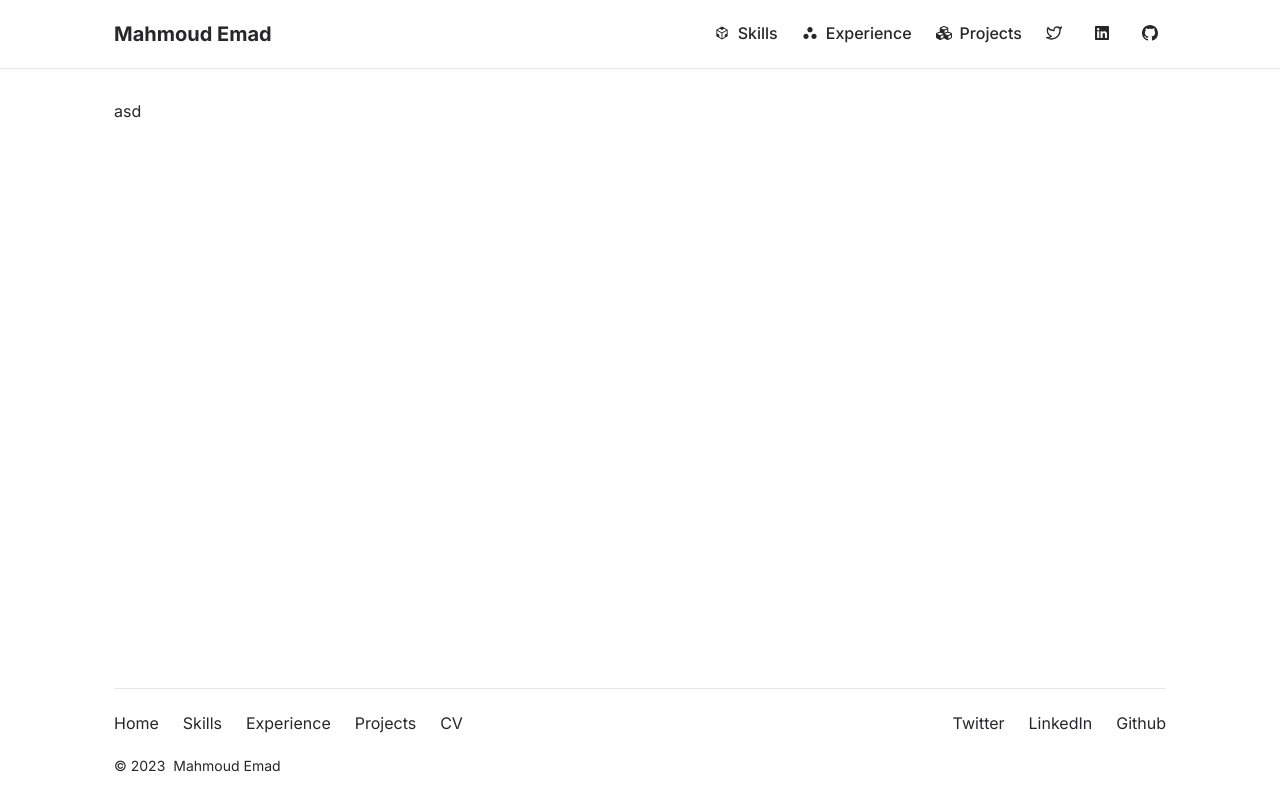
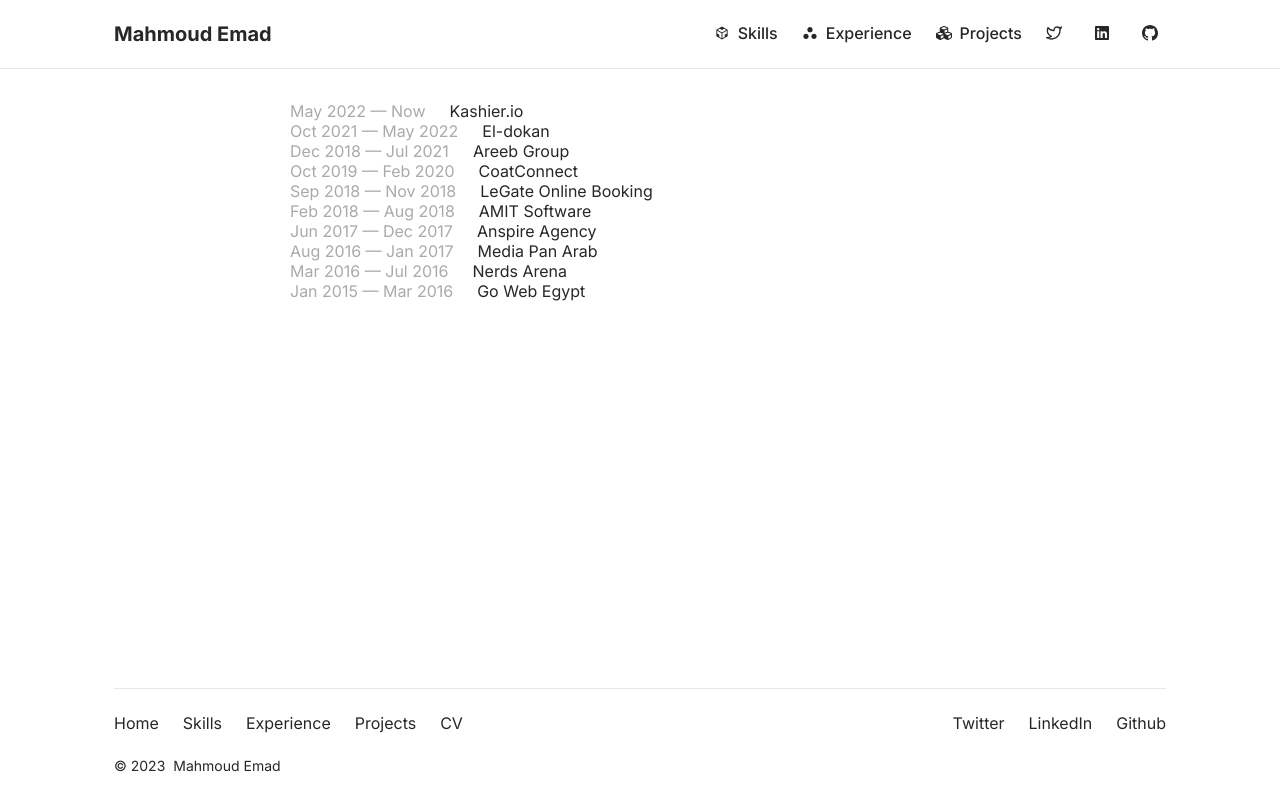
Before and after one commit to iMahmoudEmad/Mahmoud-EmadEldin-CV, a Next.js app: page /experience in a window 1280 px wide. Built offline with nearby package versions, Linux system fonts and the light colour scheme.

Commit message:
Added experince constants

```diff
--- a/package.json
+++ b/package.json
@@ -22,6 +22,7 @@
     "typescript": "5.0.2"
   },
   "devDependencies": {
-    "sass": "^1.60.0"
+    "sass": "^1.60.0",
+    "uuid": "^9.0.0"
   }
 }
--- /dev/null
+++ b/src/constants/experience.ts
@@ -0,0 +1,224 @@
+interface ExperienceI {
+  from: string;
+  to: string;
+  contract: string;
+  role: string;
+  company: {
+    name: string;
+    link: string;
+  };
+  location: string;
+  responsibility: string[];
+}
+
+export const experiences: ExperienceI[] = [
+  {
+    from: "May 2022",
+    to: "now",
+    contract: "full-time",
+    role: "Frontend Lead",
+    company: {
+      name: "Kashier.io",
+      link: "https://kashier.io",
+    },
+    location: "Cairo, Egypt",
+    responsibility: [
+      "Architecture long term plan with Angular stack",
+      "Architecture refactor plan following best practices and code standards & make reusable component and private NPM packages",
+      "Lead Frontend process",
+      "Participated in creating CI/CD pipeline on Bitbucket to automate building and deploying web apps",
+      "Reduced the Merchant portal loading time by adding (Service workers, GZIP compress, and another awesome stuff).",
+      "Monorepo Architecture plan in the newest theme",
+      "Unit testing with Angular",
+      "Integration test using cypress (basics)",
+      "SEO optimization",
+      "Leading Frontend Pull Requests to make sure they follow best practices and code standards",
+      "Worked in an Agile based environment",
+      "Security checks for Merchant & Agent portals",
+      "Leading the interviews for Frontend positions",
+      "Leading code analysis updates with Sonarqube",
+    ],
+  },
+  {
+    from: "Oct 2021",
+    to: "May 2022",
+    contract: "full-time",
+    role: "Senior Frontend Engineer",
+    company: {
+      name: "El-dokan",
+      link: "https://www.el-dokan.com",
+    },
+    location: "Cairo, Egypt",
+    responsibility: [
+      "Architecture long-term plan with React stack",
+      "Architecture refactor plan following best practices and code standards & make reusable component and NPM packages",
+      "Lead marketing requirements and changes in the SAAS project and PWA",
+      "Participated in creating CI/CD pipeline on Jenkins to automate building and deploying web apps on AWS EC2",
+      "Reduced the SAAS product initial page loading time by adding Service workers to cache static assets",
+      "React.js in the newest theme",
+      "Unit testing with React.js & Angular & vanilla JS",
+      "Integration test",
+      "SEO optimization",
+      "Review Pull Requests from other coworkers to make sure they follow best practices and code standards",
+      "Worked in an Agile-based environment",
+      "Basic security checks",
+      "Leading the interviews for Frontend positions",
+    ],
+  },
+  {
+    from: "Dec 2018",
+    to: "Jul 2021",
+    contract: "part-time",
+    role: "Senior Frontend Engineer",
+    company: {
+      name: "Areeb Group",
+      link: "https://www.areebgroup.com",
+    },
+    location: "Cairo, Egypt",
+    responsibility: [
+      "Revamped and Refactored invesna.com following best practices and code standards",
+      "Migrate the existing Angular v5 to Angular v12 and RxJS v5 to v6",
+      "Participated in creating CI/CD pipeline on Microsoft Azure to automate building and deploying web apps on AWS",
+      "Reduced invesna.com  initial page loading time by adding Service workers to cache static assets",
+      "Create automation scripts on lambda service using Node.js",
+      "Node.js automation scripts & bots (with Slack)",
+      "React.js (internal tool)",
+      "Vue.js (internal tool)",
+      "Unit testing with React.js & Angular & vanilla JS",
+      "Integration test",
+      "SEO optimization",
+      "Review Pull Requests from other coworkers to make sure they follow best practices and code standards",
+      "Worked in an Agile-based environment",
+      "Makes security Checks & reports Monthly",
+      "Change any manual tasks to automation scripts",
+      "Act as an interviewer for Frontend positions",
+    ],
+  },
+  {
+    from: "Oct 2019",
+    to: "Feb 2020",
+    contract: "part-time",
+    role: "Senior Frontend Engineer",
+    company: {
+      name: "CoatConnect",
+      link: "https://coatconnect.com",
+    },
+    location: "Cairo, Egypt",
+    responsibility: [
+      "Acting as a Technical Team Lead",
+      "Code review",
+      "Planning",
+      "Monitoring more than 8 people",
+      "Web application penetration testing",
+      "Working with Agile",
+      "SEO optimization",
+      "Interviewer for Frontend positions",
+      "Create project Infrastructure",
+    ],
+  },
+  {
+    from: "Sep 2018",
+    to: "Nov 2018",
+    contract: "Contract",
+    role: "Senior Frontend Engineer",
+    company: {
+      name: "LeGate Online Booking",
+      link: "https://www.hotelgate.com",
+    },
+    location: "Cairo, Egypt",
+    responsibility: [
+      "Revamp the website to fit the new business requirements",
+      "SEO optimization",
+      "Making weekly sessions with the Frontend team to get in touch",
+      "Learning new UX concepts",
+      "Working with microservices in Frontend",
+    ],
+  },
+  {
+    from: "Feb 2018",
+    to: "Aug 2018",
+    contract: "full-time",
+    role: "Senior Frontend Engineer",
+    company: {
+      name: "AMIT Software",
+      link: "http://www.amit-software.com",
+    },
+    location: "Cairo, Egypt",
+    responsibility: ["Code review", "SEO optimization", "Team Planning"],
+  },
+  {
+    from: "Jun 2017",
+    to: "Dec 2017",
+    contract: "full-time",
+    role: "Frontend Engineer",
+    company: {
+      name: "Anspire Agency",
+      link: "https://anspire.agency",
+    },
+    location: "Cairo, Egypt",
+    responsibility: [
+      "Convert PSD to HTML & CSS & jQuery",
+      "Security Testing reports",
+      "Build Grunt.js workflow",
+      "Revamp Grunt.js workflow to Gulp.js",
+      "Work with Pug.js & SCSS",
+      "Speed test report Weekly",
+      "SEO optimization",
+    ],
+  },
+  {
+    from: "Aug 2016",
+    to: "Jan 2017",
+    contract: "full-time",
+    role: "Frontend Engineer",
+    company: {
+      name: "Media Pan Arab",
+      link: "https://mediapanarab.com",
+    },
+    location: "Cairo, Egypt",
+    responsibility: [
+      "Convert PSD to HTML & CSS & jQuery",
+      "Security Testing reports",
+      "Build Grunt.js workflow",
+      "Revamp Grunt.js workflow to Gulp.js",
+      "Work with Pug.js & SCSS",
+      "Speed test report Weekly",
+      "SEO optimization",
+    ],
+  },
+  {
+    from: "Mar 2016",
+    to: "Jul 2016",
+    contract: "full-time",
+    role: "Frontend Engineer",
+    company: {
+      name: "Nerds Arena",
+      link: "https://nerdsarena.com",
+    },
+    location: "Cairo, Egypt",
+    responsibility: [
+      "Convert PSD to HTML & CSS & jQuery",
+      "Security Testing reports",
+      "Work with Pug.js & SCSS",
+      "Speed test report Weekly",
+      "SEO optimization",
+    ],
+  },
+  {
+    from: "Jan 2015",
+    to: "Mar 2016",
+    contract: "full-time",
+    role: "Frontend Engineer",
+    company: {
+      name: "Go Web Egypt",
+      link: "",
+    },
+    location: "Cairo, Egypt",
+    responsibility: [
+      "Convert PSD to HTML & CSS & jQuery",
+      "Work with bootstrap",
+      "Speed test report Weekly",
+      "SEO optimization",
+    ],
+  },
+];
--- a/src/pages/experience/index.tsx
+++ b/src/pages/experience/index.tsx
@@ -2,8 +2,10 @@
 import { Navbar } from "@/components/navbar/Navbar";
 import { SiteHead } from "@/components/SiteHead";
 import { Footer } from "@/components/footer/Footer";
-import styles from "../styles/Experience.module.scss";
+import styles from "../../styles/Experience.module.scss";
+import { experiences } from "@/constants/experience";
 const inter = Inter({ subsets: ["latin"] });
+import { v4 } from "uuid";
 
 export default function Home() {
   const authorYearBorn = 1996;
@@ -15,7 +17,20 @@
       <Navbar />
 
       <main className={"main full-w " + inter.className}>
-        asd
+        <div className={styles.content}>
+            {experiences.map((experience) =>
+                <div className={'flex ai-center ' + styles.experience} key={v4()}>
+                  <div className={styles.start}>
+                    {experience.from}
+                    <span> — </span>
+                    {experience.to}
+                  </div>
+                  <div className={styles.end}>
+                    {experience.company.name}
+                  </div>
+                </div>
+            )}
+        </div>
       </main>
 
       <Footer />
--- a/src/styles/Experience.module.scss
+++ b/src/styles/Experience.module.scss
@@ -0,0 +1,19 @@
+.content {
+  max-width: 700px;
+  margin-inline: auto;
+
+  .experience {
+    .start {
+      color: var(--font-gray-color);
+      text-transform: capitalize;
+    }
+
+    .end {
+      padding-inline-start: 1.5rem;
+    }
+  }
+
+  @media screen and (max-width: 768px) {
+    width: calc(100% - 2rem);
+  }
+}
--- a/src/styles/globals.scss
+++ b/src/styles/globals.scss
@@ -5,6 +5,7 @@
   --backdrop-filter: blur(1rem);
   --border-color: #e5e7eb;
   --font-color: #27272a;
+  --font-gray-color: #aaa;
 }
 
 @media (prefers-color-scheme: dark) {
```
Also changed, not shown: 1 other file (tests, documents, lock files or other folders).
